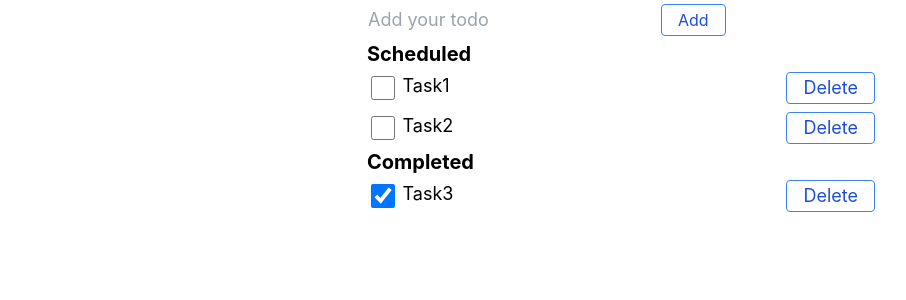
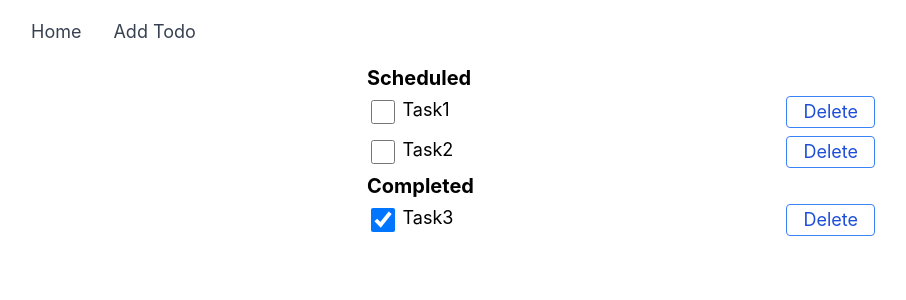
Before and after one commit to sharyu04/ReactJs-Training, a React (Create React App) app in the folder todo/: page / in a window 1280 px wide. Shown: the top 300 px of the page, without its empty margins (17-923 px from the left). Built offline with nearby package versions, Linux system fonts and the light colour scheme; data requests are answered from the project's data file.

Commit message:
Assignment3

```diff
--- a/todo/package.json
+++ b/todo/package.json
@@ -14,6 +14,7 @@
     "json-server": "^0.17.4",
     "react": "^18.2.0",
     "react-dom": "^18.2.0",
+    "react-router-dom": "^6.22.2",
     "react-scripts": "5.0.1",
     "typescript": "^4.9.5",
     "web-vitals": "^2.1.4"
--- a/todo/src/App.tsx
+++ b/todo/src/App.tsx
@@ -1,7 +1,10 @@
 import { useEffect, useState } from "react";
+import { BrowserRouter, Route, Routes } from "react-router-dom";
 import "./App.css";
 import AddTodo from "./components/AddTodo";
-import TodoList from "./components/TodoList";
+import Home from "./components/Home";
+import Navbar from "./components/Navbar";
+import TodoRoute from "./components/TodoRoute";
 import useFetch from "./components/useFetch";
 
 export type todoType = {
@@ -21,9 +24,7 @@ function App() {
     useEffect(() => {
         if (error !== null) {
             alert(error)
-      console.log(error);
         } else {
-      console.log("Data: ", data);
             setTodoArr(data);
         }
     }, [data, error]);
@@ -43,29 +44,25 @@ function App() {
     };
     return (
         <div>
-      <AddTodo todoArr={todoArr} addTask={addTask} />
             {(() => {
                 if (loading) {
                     return <h1 className="w-2/5 m-auto">Loading...</h1>;
                 } else {
                     return (
-            <>
-              <TodoList
-                todoArr={todoArr}
-                handleCheck={handleCheck}
-                type={"Scheduled"}
-                removeTask={removeTask}
+                        <BrowserRouter>
+                            <Navbar />
+                            <Routes>
+                                <Route path="/" element={<Home todoArr={todoArr} handleCheck={handleCheck} removeTask={removeTask} />} />
+                                <Route path="/addTodo" element={
+                                    <AddTodo todoArr={todoArr} addTask={addTask} />}
                                 />
-              <TodoList
-                todoArr={todoArr}
-                handleCheck={handleCheck}
-                type={"Completed"}
-                removeTask={removeTask}
-              />
-            </>
+                                <Route path="/todos/:id" element={<TodoRoute todoArr={todoArr} handleCheck={handleCheck} removeTask={removeTask}/>} />
+                            </Routes>
+                        </BrowserRouter>
                     );
                 }
             })()}
+
         </div>
     );
 }
--- a/todo/src/components/AddTodo.tsx
+++ b/todo/src/components/AddTodo.tsx
@@ -3,20 +3,23 @@ import { todoType } from "../App"
 
 const AddTodo = ({todoArr,addTask}:{todoArr: todoType[],addTask: (taskName: string) => void}) => {
     const[str,setStr] = useState<string>('')
+    const[success,setSuccess] = useState<Boolean>(false)
     const btnClickHandler = () => {
-        if(str!=""){
+        if(str!==""){
             addTask(str)
             setStr('')
+            setSuccess(true)
+            setTimeout(()=>{setSuccess(false)},1000)
         }
     }
     const handleChange = (e: any)=> {
         setStr(e.target.value);
-        console.log(e.target.value)
     }
     return(
     <div id="addTodo"className="w-2/5 m-auto">
         <input id="input" type="text" placeholder="Add your todo" name="input" className="p-px text-lg" value={str} onChange={handleChange}/>
         <button id="addBtn" className="h-8 bg-transparent hover:bg-blue-500 text-blue-700 hover:text-white px-4 border border-blue-500 hover:border-transparent rounded m-1" onClick={btnClickHandler}>Add</button>
+        {success ? <h3> Todo added successfully </h3> : <></>}
     </div>
     )
 }
--- /dev/null
+++ b/todo/src/components/Home.tsx
@@ -0,0 +1,23 @@
+import { todoType } from "../App";
+import TodoList from "./TodoList";
+
+function Home({todoArr, handleCheck, removeTask}:{todoArr: todoType[], handleCheck:(id: number)=>void, removeTask: (id: number)=>void}) {
+
+          return (
+            <>
+              <TodoList
+                todoArr={todoArr}
+                handleCheck={handleCheck}
+                type={"Scheduled"}
+                removeTask={removeTask}
+              />
+              <TodoList
+                todoArr={todoArr}
+                handleCheck={handleCheck}
+                type={"Completed"}
+                removeTask={removeTask}
+              />
+            </>
+          );
+    }
+    export default Home
--- /dev/null
+++ b/todo/src/components/Navbar.tsx
@@ -0,0 +1,12 @@
+import { Link } from "react-router-dom";
+
+function Navbar() {
+    return (
+
+        <nav className="mx-auto max-w-7xl px-2 sm:px-6 lg:px-8 relative flex h-16 items-center">
+            <Link to="/" className="block px-4 py-2 text-lg text-gray-700">Home</Link>
+            <Link to="/addTodo" className="block px-4 py-2 text-lg text-gray-700">Add Todo</Link>
+        </nav>
+    )
+}
+export default Navbar
--- a/todo/src/components/Todo.tsx
+++ b/todo/src/components/Todo.tsx
@@ -1,10 +1,11 @@
+import { Link } from "react-router-dom"
 
 const Todo = ({task, completed, handleCheck, idx, removeTask}: {task: string, completed: boolean, handleCheck: (id: number) => void, idx: number, removeTask: (id: number) => void}) => {
     return (
         <div id="todoDiv" className="flex w-2/5 text-lg justify-between m-auto">
             <input type="checkbox" name="completed" id="completed" className="w-8 h-8 border-2 border-blue-500 rounded-sm m-1" checked = {completed} onChange={()=>{handleCheck(idx)}}/>
             <div id="task" className="w-full m-1">
-                <h1 id="task">{task}</h1>
+                <Link to={`/todos/${idx}`} id="task">{task}</Link>
             </div>
             <button id="delete" className="h-8 bg-transparent hover:bg-blue-500 text-blue-700 hover:text-white px-4 border border-blue-500 hover:border-transparent rounded m-1" onClick={()=>{removeTask(idx)}}>Delete</button>
         </div>
--- a/todo/src/components/TodoList.tsx
+++ b/todo/src/components/TodoList.tsx
@@ -16,7 +16,6 @@ const TodoList = ({ todoArr, handleCheck, type, removeTask }: { todoArr: todoTyp
                     if(!todoTask.completed)
                         return <Todo task={todoTask.task} completed={todoTask.completed} handleCheck={handleCheck} idx={idx} key={idx} removeTask={removeTask}/>
                 }
-                // console.log(idx)
             })}
         </div>
     )
--- /dev/null
+++ b/todo/src/components/TodoRoute.tsx
@@ -0,0 +1,11 @@
+import { useParams } from "react-router-dom"
+import { todoType } from "../App"
+import Todo from "./Todo";
+function TodoRoute({todoArr, handleCheck, removeTask}:{todoArr:todoType[], handleCheck:(id:number)=>void, removeTask:(id: number)=>void }){
+ const params = useParams();
+ const id = Number(params.id)
+ return(
+    <Todo task={todoArr[id].task} completed={todoArr[id].completed} handleCheck={handleCheck} idx={id} removeTask={removeTask}/>
+ )
+    }
+    export default TodoRoute
--- a/todo/src/components/useFetch.tsx
+++ b/todo/src/components/useFetch.tsx
@@ -1,5 +1,5 @@
 import { todoType } from "../App"
-import { useEffect, useState } from "react"
+import { useCallback, useEffect, useState } from "react"
 import axios from "axios"
 
 function useFetch(url: string) {
@@ -7,21 +7,20 @@ function useFetch(url: string) {
     const [loading, setLoading] = useState<Boolean>(false)
     const [error, setError] = useState<Error | null>(null)
 
-    const getDataFunc = async() =>{
+    const getDataFunc = useCallback( async() =>{
         await axios.get(url).then(res => {
             setLoading(false)
-            console.log(res)
             setData(res.data)
         }).catch(err => {
             setLoading(false)
             setError(err)
         })
-    }
+    },[url])
 
     useEffect( () => {
         setLoading(true)
         getDataFunc()
-    }, [url])
+    }, [getDataFunc])
     return {data, loading, error}
 }
 export default useFetch
```
Also changed, not shown: 1 other file (tests, documents, lock files or other folders). Lines whose indentation alone changed are shown as unchanged.
